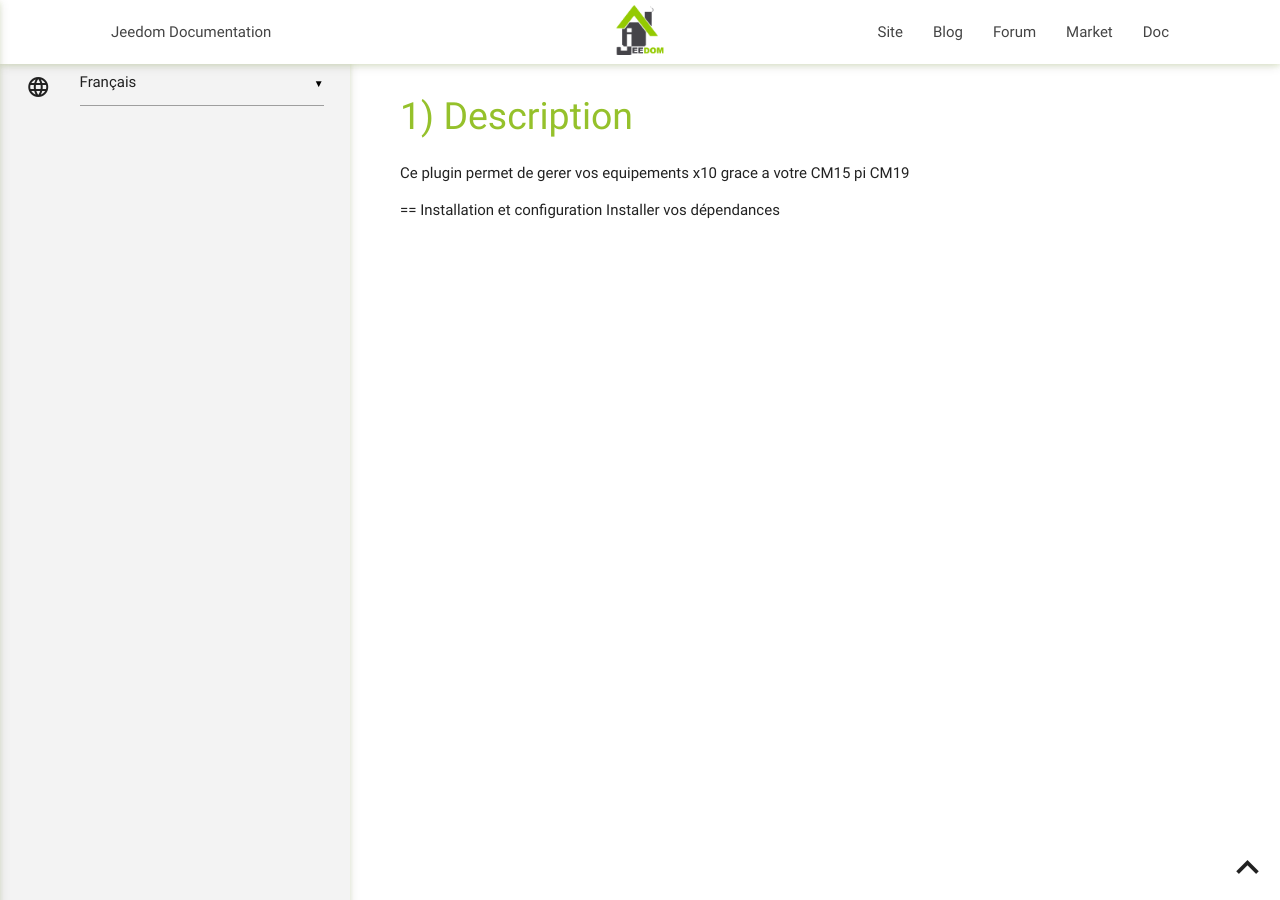
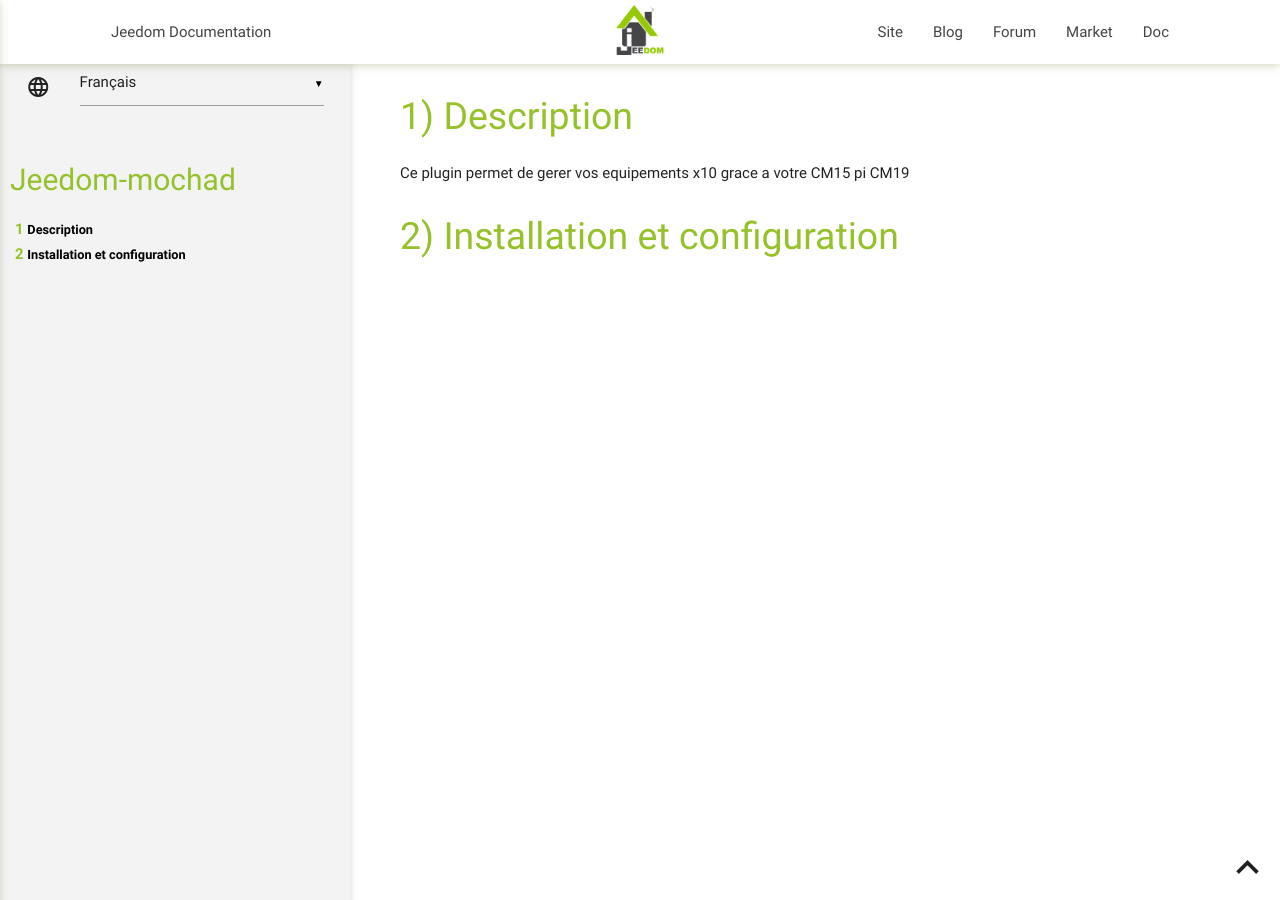
Before and after one commit to mika-nt28/Jeedom-mochad, a Jekyll site: the page built from docs/fr_FR/index.md, in a window 1280 px wide. Built offline with Jekyll 4.4.1, drawn with Linux system fonts in a browser that asks for light colours; our own code applies the rules of GitHub Pages for plain Markdown files.

Commit message:
Update index.md

```diff
--- a/docs/fr_FR/index.md
+++ b/docs/fr_FR/index.md
@@ -2,5 +2,5 @@ Description
 ===
 Ce plugin permet de gerer vos equipements x10 grace a votre CM15 pi CM19
 
-== Installation et configuration
-Installer vos dépendances
+Installation et configuration
+===
```
